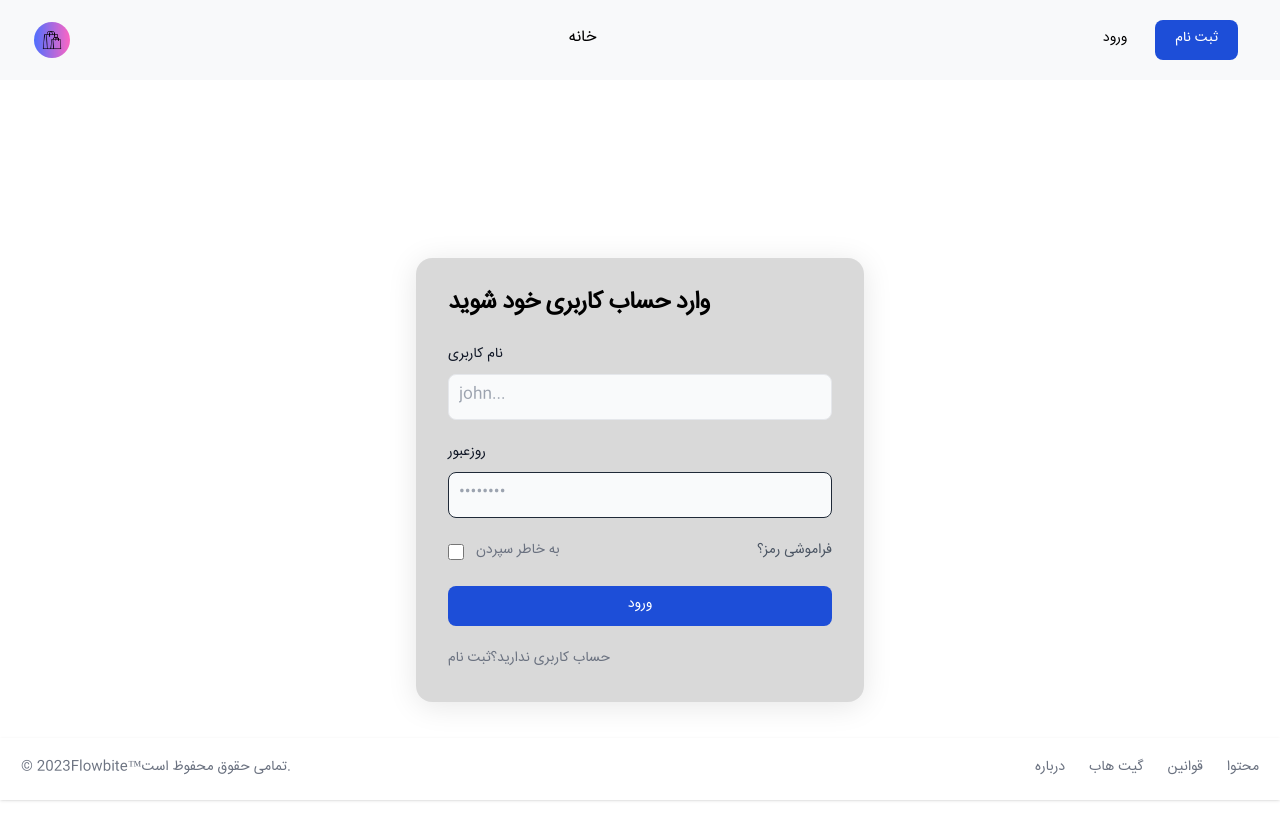
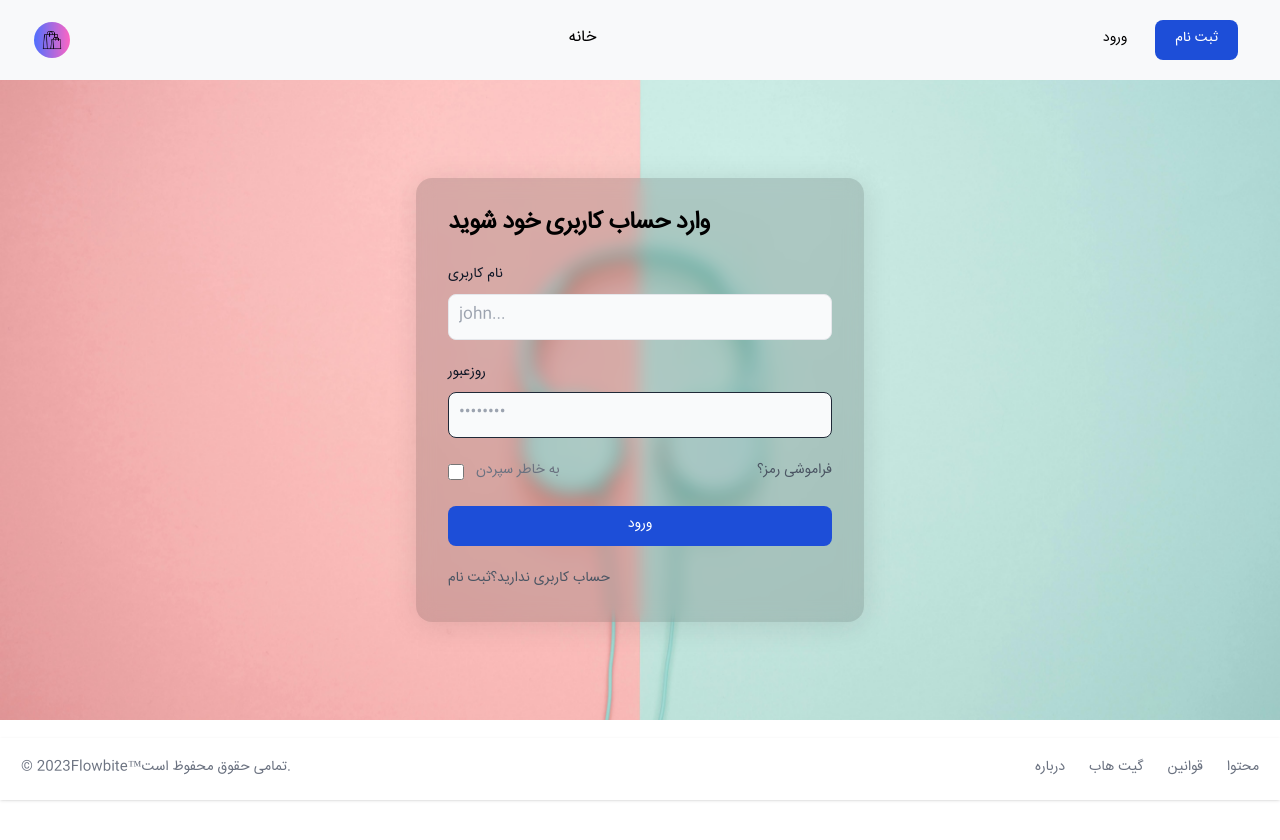
Before and after one commit to MohammadAminFeliAkbari/FullStackShop, a React (Create React App) app: page /login in a window 1280 px wide. Shown: the top 840 px of the page. After the commit the page ends 800 px from the top, so only its background shows below. Built offline with nearby package versions, Linux system fonts and the light colour scheme.

Commit message:
add background img to signup and login components

```diff
--- a/package.json
+++ b/package.json
@@ -15,6 +15,7 @@
     "jquery": "^3.7.1",
     "react": "^18.3.1",
     "react-dom": "^18.3.1",
+    "react-fontawesome": "^1.7.1",
     "react-icons": "^5.4.0",
     "react-owl-carousel": "^2.3.3",
     "react-router-dom": "^7.0.1",
--- a/src/allRoute.jsx
+++ b/src/allRoute.jsx
@@ -1,5 +1,5 @@
 import { Route, Routes } from "react-router-dom";
-import LoginMenu from "./components/LoginMenu";
+import LoginMenu from "./components/login/LoginMenu";
 import SignUp from "./components/signUp/signUp";
 import Forget from "./components/Forget";
 import Home from "./components/Home/Home";
--- a/src/components/LoginMenu.jsx
+++ b/src/components/login/LoginMenu.jsx
@@ -1,8 +1,9 @@
 import { useContext, useState } from 'react'
-import { AppContext } from '../App'
+import { AppContext } from '../../App'
 import { Navigate, NavLink, useNavigate } from 'react-router-dom'
+import './login.css'
 
-export default function LoginMenu () {
+export default function LoginMenu() {
   const [username, setUsername] = useState('')
   const [password, setPassword] = useState('')
   const [error, setError] = useState('')
@@ -38,11 +39,10 @@ export default function LoginMenu () {
 
   return (
     <>
-      <section className=''>
-        <div className=' flex flex-col items-center justify-center px-6 py-8 mx-auto md:h-screen lg:py-0'>
-          <div className='glassCss w-full  rounded-lg shadow dark:border md:mt-0 sm:max-w-md xl:p-0 '>
+        <div className='login flex flex-col items-center justify-center px-6 py-8 mx-auto lg:py-0'>
+          <div className='glassCss w-full rounded-lg shadow dark:border md:mt-0 sm:max-w-md xl:p-0 '>
             <div className='p-6 space-y-4 md:space-y-6 sm:p-8'>
-              <h1 className='text-xl font-bold leading-tight tracking-tight   md:text-2xl '>
+              <h1 className='text-xl font-bold leading-tight tracking-tight md:text-2xl '>
                 وارد حساب کاربری خود شوید
               </h1>
               <form className='space-y-4 md:space-y-6' onSubmit={handleSubmit}>
@@ -112,7 +112,7 @@ export default function LoginMenu () {
                 >
                   ورود
                 </button>
-                <p className='text-sm font-light text-gray-500 dark:text-gray-400'>
+                <p className='text-sm font-light text-gray-600'>
                   حساب کاربری ندارید؟
                   <a
                     href='#'
@@ -134,7 +134,6 @@ export default function LoginMenu () {
             </div>
           </div>
         </div>
-      </section>
     </>
   )
 }
--- /dev/null
+++ b/src/components/login/login.css
@@ -0,0 +1,10 @@
+.login {
+  background-image: url(../../image/bgSignUp.jpg);
+  background-attachment: fixed;
+  background-position: center;
+  height: 80vh;
+  background-size: cover;
+  display: flex;
+  align-items: center;
+  justify-content: center;
+}
--- a/src/components/signUp/signUpCss.css
+++ b/src/components/signUp/signUpCss.css
@@ -1,7 +1,10 @@
 .app {
-  /* background-image: url(../image/bg.jpg); */
+  background-image: url(../../image/bgSignUp.jpg);
   /* background-size: 100% 100%; */
   background-attachment: fixed;
+  background-position: center;
+  height: 80vh;
+  background-size: cover;
 }
 /* .app {
   background-image: url(../image/bg.jpg);
```
Also changed, not shown: src/image/bgSignUp.jpg (added), 1 other file (tests, documents, lock files or other folders).
